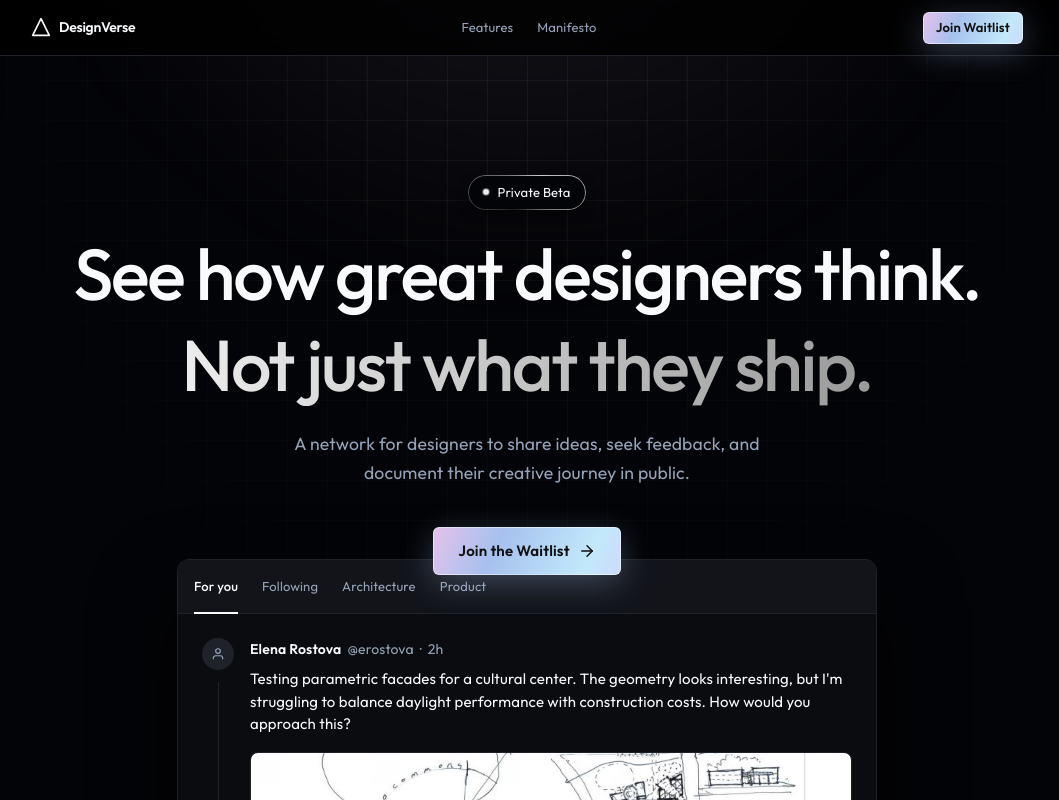
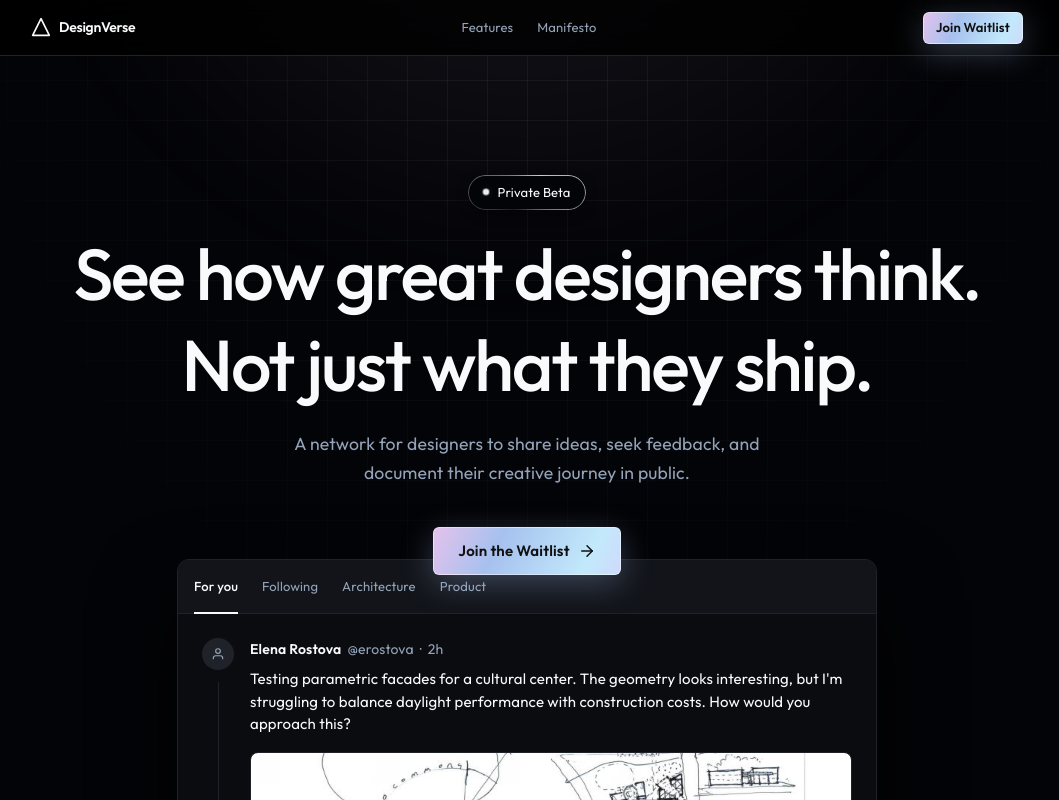
Before and after one commit to itssara06/knot, a React (Vite) app: page / in a window 1280 px wide. Shown: the top 800 px of the page, without its empty margins (113-1172 px from the left). Built offline with nearby package versions, Linux system fonts and the light colour scheme.

Commit message:
style: remove gradient from text-glow and replace with solid white

```diff
--- a/src/style.css
+++ b/src/style.css
@@ -385,9 +385,7 @@ h1, h2, h3, h4, h5, h6 {
 }
 
 .text-glow {
-  background: var(--text-glow-gradient);
-  -webkit-background-clip: text;
-  -webkit-text-fill-color: transparent;
+  color: var(--text-primary);
 }
 
 .hero-subtitle {
```
